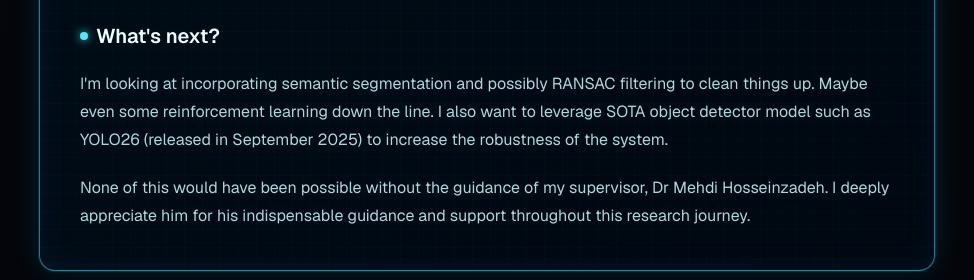
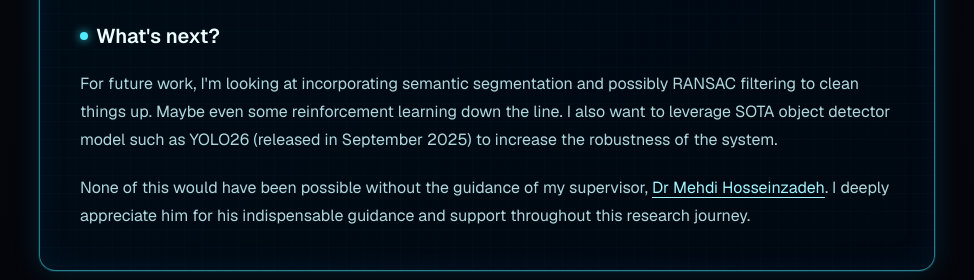
Before and after one commit to quocanhto85/Portfolio-Website, a Next.js app: page /articles/visual-slam-autonomous-tram in a window 1280 px wide. Shown: the part 2412-2692 px from the top of the page, without its empty margins (153-1127 px from the left). Built offline with nearby package versions, Linux system fonts and the light colour scheme.

Commit message:
edit article

```diff
--- a/src/app/articles/[slug]/page.tsx
+++ b/src/app/articles/[slug]/page.tsx
@@ -24,6 +24,37 @@ export async function generateMetadata({
     title: `${project.title} | Batcave Portfolio`,
     description: project.description,
   };
+}
+
+function renderParagraphWithLinks(
+  text: string,
+  links?: { text: string; href: string }[]
+) {
+  if (!links?.length) return text;
+
+  const parts: React.ReactNode[] = [];
+  let remaining = text;
+
+  for (const link of links) {
+    const idx = remaining.indexOf(link.text);
+    if (idx === -1) continue;
+    if (idx > 0) parts.push(remaining.slice(0, idx));
+    parts.push(
+      <a
+        key={link.href}
+        href={link.href}
+        target="_blank"
+        rel="noreferrer"
+        className="text-cyan-200 underline underline-offset-4 transition hover:text-cyan-50"
+      >
+        {link.text}
+      </a>
+    );
+    remaining = remaining.slice(idx + link.text.length);
+  }
+
+  if (remaining) parts.push(remaining);
+  return parts;
 }
 
 function renderBlock(block: ContentBlock, index: number) {
@@ -72,7 +103,7 @@ function renderBlock(block: ContentBlock, index: number) {
     default:
       return (
         <p key={index} className="text-cyan-100/85">
-          {block.text}
+          {renderParagraphWithLinks(block.text, block.links)}
         </p>
       );
   }
--- a/src/data/projects.ts
+++ b/src/data/projects.ts
@@ -1,5 +1,9 @@
 export type ContentBlock =
-  | { type: "paragraph"; text: string }
+  | {
+      type: "paragraph";
+      text: string;
+      links?: { text: string; href: string }[];
+    }
   | { type: "heading"; text: string }
   | { type: "list"; items: string[] }
   | { type: "video"; src: string; poster?: string; caption?: string };
@@ -84,11 +88,17 @@ export const projects: Project[] = [
       { type: "heading", text: "What's next?" },
       {
         type: "paragraph",
-        text: "I'm looking at incorporating semantic segmentation and possibly RANSAC filtering to clean things up. Maybe even some reinforcement learning down the line. I also want to leverage SOTA object detector model such as YOLO26 (released in September 2025) to increase the robustness of the system.",
+        text: "For future work, I'm looking at incorporating semantic segmentation and possibly RANSAC filtering to clean things up. Maybe even some reinforcement learning down the line. I also want to leverage SOTA object detector model such as YOLO26 (released in September 2025) to increase the robustness of the system.",
       },
       {
         type: "paragraph",
         text: "None of this would have been possible without the guidance of my supervisor, Dr Mehdi Hosseinzadeh. I deeply appreciate him for his indispensable guidance and support throughout this research journey.",
+        links: [
+          {
+            text: "Dr Mehdi Hosseinzadeh",
+            href: "https://researchers.adelaide.edu.au/profile/mehdi.hosseinzadeh",
+          },
+        ],
       },
     ],
   },
```
